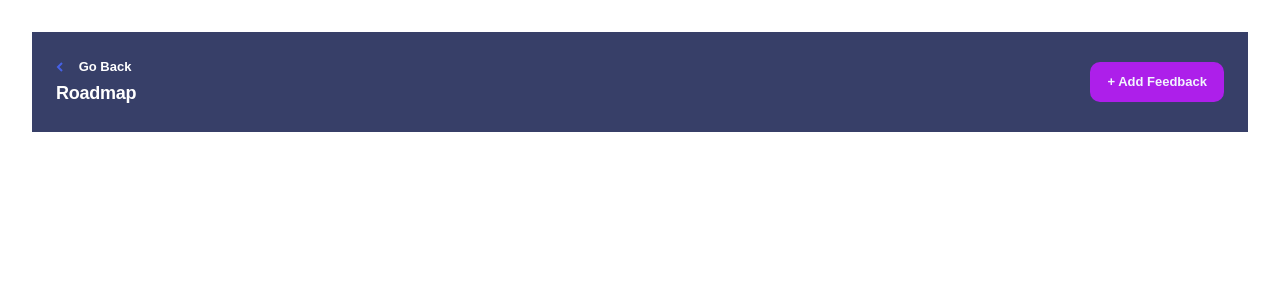
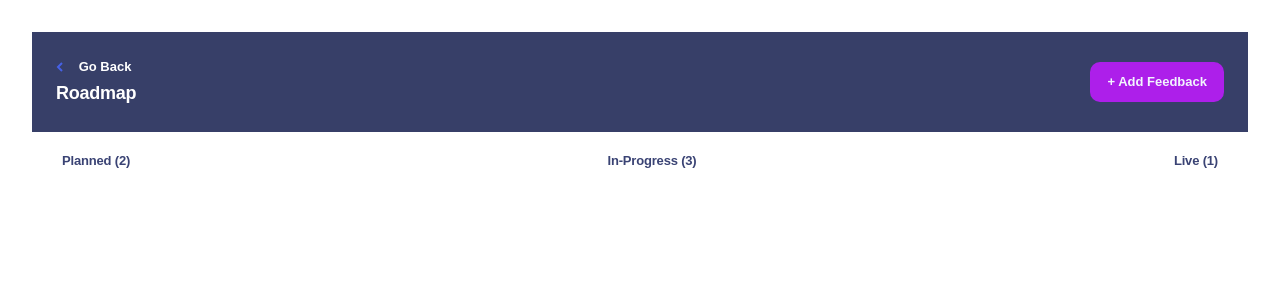
Before and after one commit to lashasaata/Product-Feedback-App, a React app: page / in a window 1280 px wide. Shown: the top 300 px of the page. Built offline with nearby package versions, Linux system fonts and the light colour scheme; the HTML template or start-up script is replaced by a standard one.

Commit message:
style: status filter container

```diff
--- a/src/components/roadmap/Roadmap.jsx
+++ b/src/components/roadmap/Roadmap.jsx
@@ -1,11 +1,13 @@
 import styled from "styled-components";
 import data from "../../data.json";
 import Header from "./Header";
+import RoadMapFilter from "./RoadmapFilter";
 
 export default function RoadMap() {
   return (
     <>
       <Header />
+      <RoadMapFilter />
     </>
   );
 }
--- a/src/components/roadmap/RoadmapFilter.jsx
+++ b/src/components/roadmap/RoadmapFilter.jsx
@@ -0,0 +1,27 @@
+import styled from "styled-components";
+
+export default function RoadMapFilter() {
+  return (
+    <FilterContainer>
+      <span className="status-filter">Planned (2)</span>
+      <span className="status-filter">In-Progress (3)</span>
+      <span className="status-filter">Live (1)</span>
+    </FilterContainer>
+  );
+}
+
+const FilterContainer = styled.div`
+  display: flex;
+  align-items: center;
+  justify-content: space-between;
+  padding: 20px 30px 16.5px 30px;
+  font-weight: 700;
+  color: rgba(58, 67, 116, 1);
+
+  & .status-filter {
+    font-size: 13px;
+
+    line-height: 18.79px;
+    letter-spacing: -0.1805555522441864px;
+  }
+`;
```
